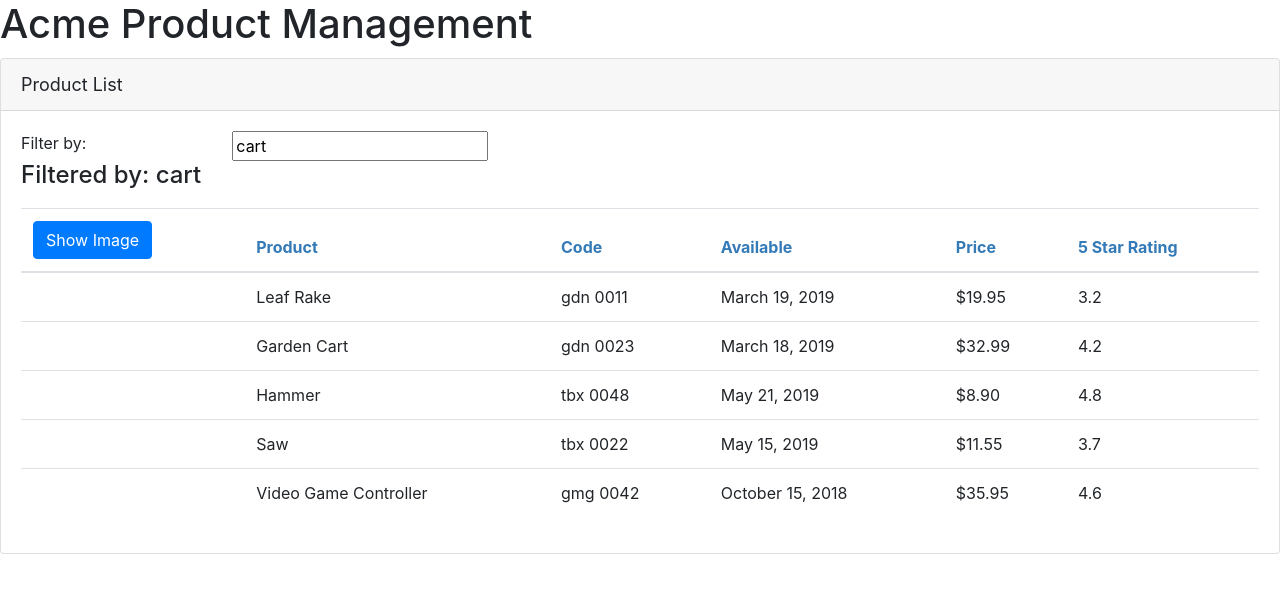
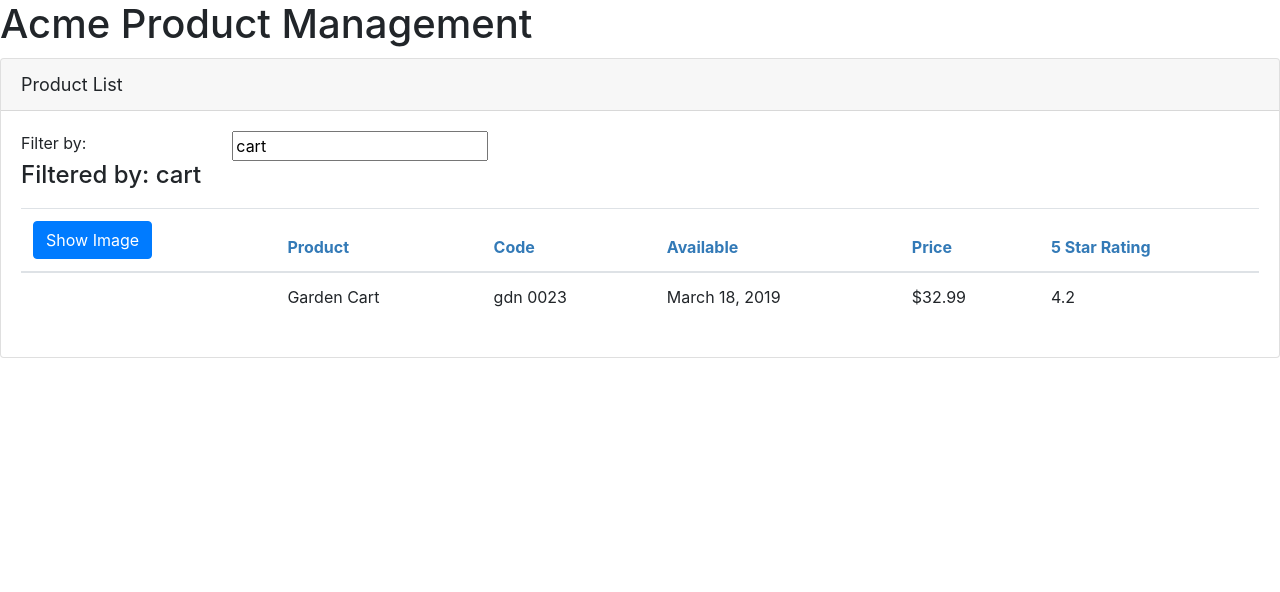
Before and after one commit to abuyako/product-app, an Angular app: page / in a window 1280 px wide. Shown: the top 592 px of the page. Built offline with nearby package versions, Linux system fonts and the light colour scheme.

Commit message:
change the template bind to filteredProduct

```diff
--- a/src/app/products/product-list.component.html
+++ b/src/app/products/product-list.component.html
@@ -33,7 +33,7 @@
                      </tr>
                  </thead>
                  <tbody>
-                    <tr *ngFor='let product of products'>
+                    <tr *ngFor='let product of filteredProducts'>
                         <td>
                            <img *ngIf='showImage'
                            [src]="product.imageUrl"
```
